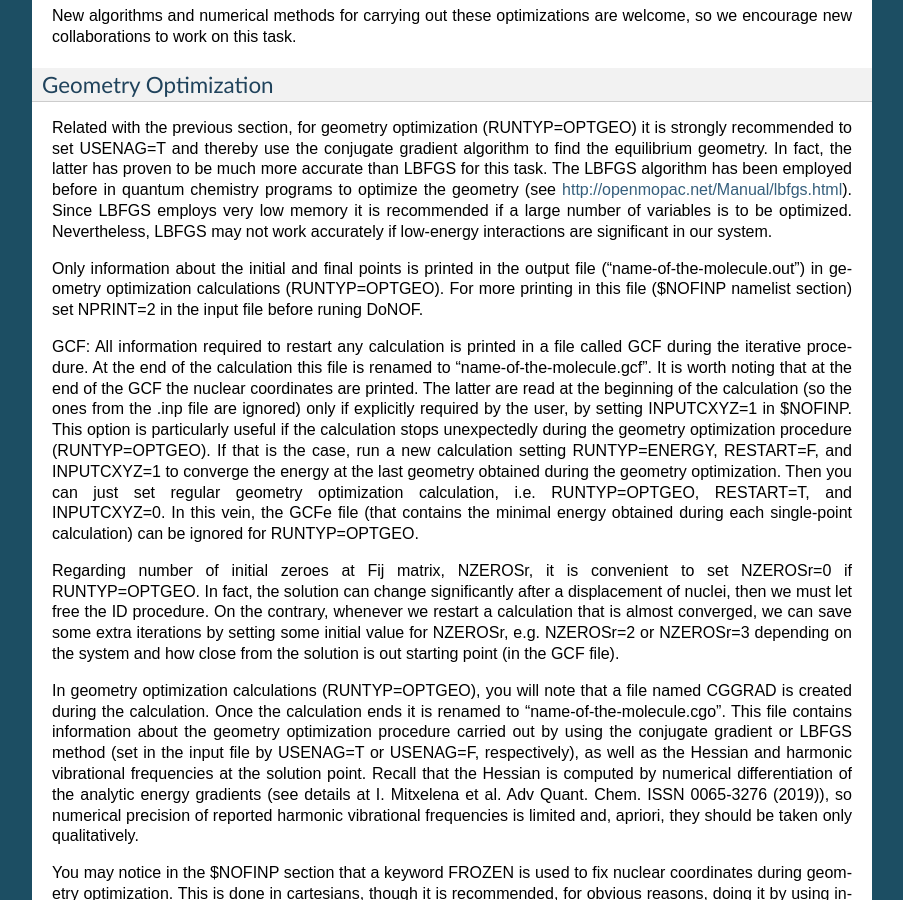
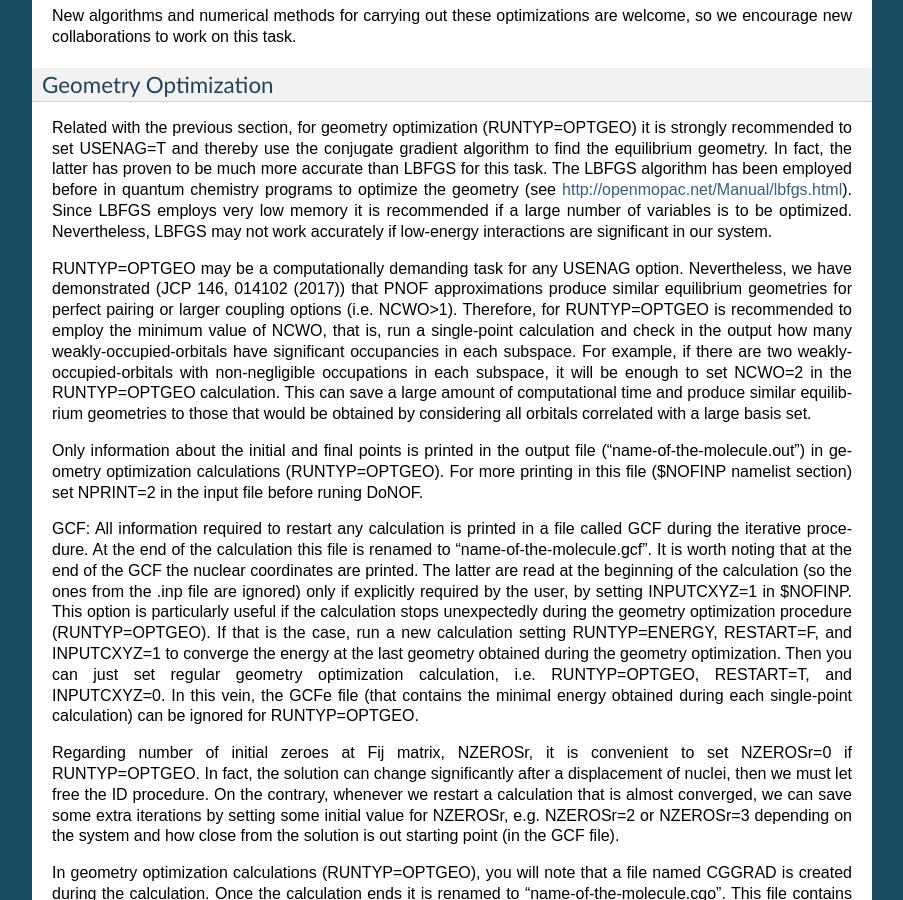
Before and after one commit to DoNOF/DoNOF-Documentation, a Sphinx documentation site: the page built from docs/input.rst, in a window 1280 px wide and 900 px high, scrolled down 8180 px. Shown: the whole window, without its empty margins (198-1101 px from the left). Built offline with Sphinx 7.4.7, drawn with Linux system fonts in a browser that asks for light colours.

Commit message:
ncwo optgeo

```diff
--- a/docs/input.rst
+++ b/docs/input.rst
@@ -442,6 +442,8 @@ Geometry Optimization
 
 Related with the previous section, for geometry optimization (RUNTYP=OPTGEO) it is strongly recommended to set USENAG=T and thereby use the conjugate gradient algorithm to find the equilibrium geometry. In fact, the latter has proven to be much more accurate than LBFGS for this task. The LBFGS algorithm has been employed before in quantum chemistry programs to optimize the geometry (see http://openmopac.net/Manual/lbfgs.html). Since LBFGS employs very low memory it is recommended if a large number of variables is to be optimized. Nevertheless, LBFGS may not work accurately if low-energy interactions are significant in our system.
 
+RUNTYP=OPTGEO may be a computationally demanding task for any USENAG option. Nevertheless, we have demonstrated (JCP 146, 014102 (2017)) that PNOF approximations produce similar equilibrium geometries for perfect pairing or larger coupling options (i.e. NCWO>1). Therefore, for RUNTYP=OPTGEO is recommended to employ the minimum value of NCWO, that is, run a single-point calculation and check in the output how many weakly-occupied-orbitals have significant occupancies in each subspace. For example, if there are two weakly-occupied-orbitals with non-negligible occupations in each subspace, it will be enough to set NCWO=2 in the RUNTYP=OPTGEO calculation. This can save a large amount of computational time and produce similar equilibrium geometries to those that would be obtained by considering all orbitals correlated with a large basis set.
+
 Only information about the initial and final points is printed in the output file ("name-of-the-molecule.out") in geometry optimization calculations (RUNTYP=OPTGEO). For more printing in this file ($NOFINP namelist section) set NPRINT=2 in the input file before runing DoNOF.
 
 GCF: All information required to restart any calculation is printed in a file called GCF during the iterative procedure. At the end of the calculation this file is renamed to "name-of-the-molecule.gcf". It is worth noting that at the end of the GCF the nuclear coordinates are printed. The latter are read at the beginning of the calculation (so the ones from the .inp file are ignored) only if explicitly required by the user, by setting INPUTCXYZ=1 in $NOFINP. This option is particularly useful if the calculation stops unexpectedly during the geometry optimization procedure (RUNTYP=OPTGEO). If that is the case, run a new calculation setting RUNTYP=ENERGY, RESTART=F, and INPUTCXYZ=1 to converge the energy at the last geometry obtained during the geometry optimization. Then you can just set regular geometry optimization calculation, i.e. RUNTYP=OPTGEO, RESTART=T, and INPUTCXYZ=0. In this vein, the GCFe file (that contains the minimal energy obtained during each single-point calculation) can be ignored for RUNTYP=OPTGEO.
```
